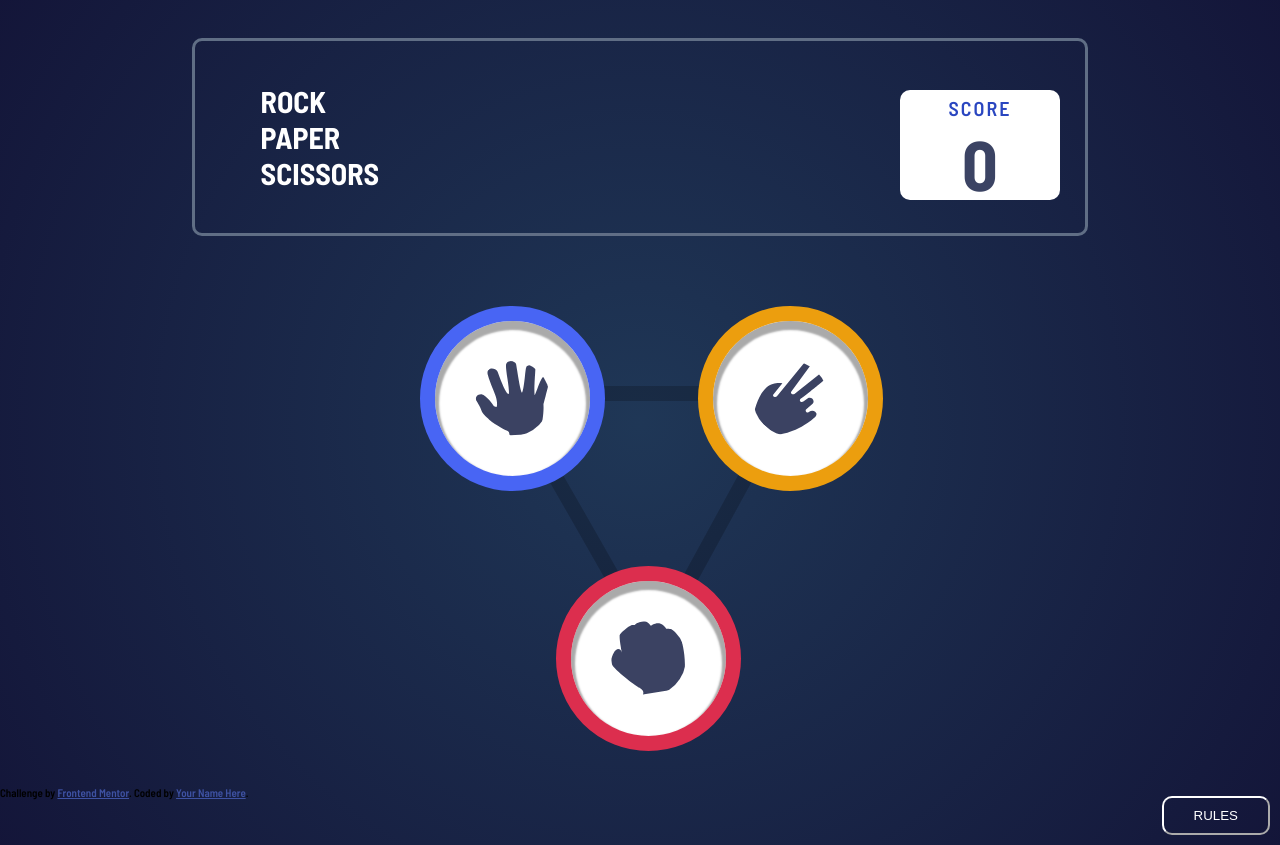
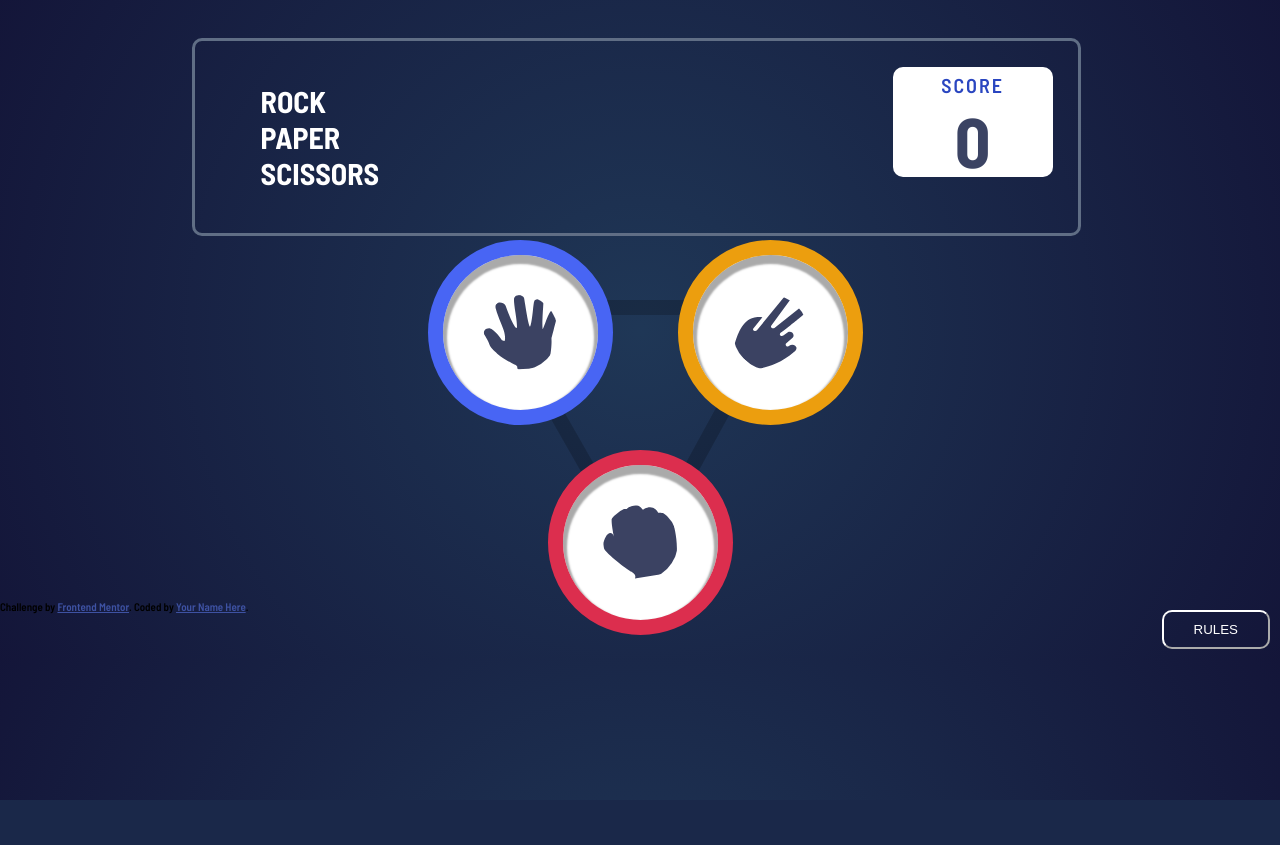
Before and after one commit to JordanKoehler/rock-paper-scissors-master, a PHP site: page /index.html in a window 1280 px wide. After the commit the page ends 800 px from the top, so only its background shows below. Run offline with PHP 8.4, Linux system fonts and the light colour scheme.

Commit message:
Adjustments to desktop view

```diff
--- a/app.js
+++ b/app.js
@@ -21,9 +21,10 @@ $(".icon").click(function() {
   computerPicks();
   document.getElementById('RPS-main').style.display = 'none';
   document.getElementById('versusScreen').style.display = 'block';
+  document.getElementById('playersChoiceScreen').style.display = "block";
   document.getElementById(playerPicks + "Choice").style.display = "inline-block";
   setTimeout(function() {
-    document.getElementById("computerChoiceScreen").style.display = "inline-block"
+    document.getElementById("computerChoiceScreen").style.display = "block"
     document.getElementById(computerChoice + "Computer").style.display = "inline-block"
     document.getElementById("winnerScreen").style.display = "block"
     winLose();
--- a/index.html
+++ b/index.html
@@ -44,7 +44,7 @@
   </div>
 
   <!-- Game  -->
-  <main id="RPS-main" style="display:block;">
+  <main id="RPS-main">
     <div>
       <div class="paper-main">
         <img id="paper" class="icon paper" src="images/icon-paper.svg" alt="">
@@ -60,7 +60,7 @@
 
   <div id="versusScreen" style="display:none;">
     <!-- Players Icon -->
-    <div class="playersChoiceScreen">
+    <div class="playersChoiceScreen" id="playersChoiceScreen" style="display:none;">
       <h3>Your Choice</h3>
       <img id="paperChoice" class="icon paper" src="images/icon-paper.svg" alt="" style="display:none;">
       <img id="scissorsChoice" class="icon scissors" src="images/icon-scissors.svg" alt="" style="display:none;">
@@ -68,16 +68,14 @@
     </div>
 
     <!-- Win or Lose -->
-    <div id="winnerScreen" style="display:none;">
+    <div id="winnerScreen">
       <h1 id="results"></h1>
-      <!-- <h1>YOU WIN!</h1>
-      <h1>YOU LOSE</h1> -->
       <button class="playAgain" type="button" name="button">PLAY AGAIN</button>
     </div>
 
     <!-- Computers Icon -->
-    <div class="computerChoiceScreen" id="computerChoiceScreen" style="display:none;">
-      <h3>Computers Choice</h3>
+    <div id="computerChoiceScreen" style="display:none;">
+      <h3 >Computers Choice</h3>
       <img id="paperComputer" class="icon paper" src="images/icon-paper.svg" alt="" style="display:none;">
       <img id="scissorsComputer" class="icon scissors" src="images/icon-scissors.svg" alt="" style="display:none;">
       <img id="rockComputer" class="icon rock" src="images/icon-rock.svg" alt="" style="display:none;">
--- a/styles.css
+++ b/styles.css
@@ -31,6 +31,9 @@ li {
 }
 
 .header {
+  display: flex;
+  justify-content: space-between;
+  width: 65vw;
   border-style: solid;
   border-radius: 10px;
   margin: 3% 15%;
@@ -39,9 +42,6 @@ li {
 }
 
 .score {
-  position: absolute;
-  left: 900px;
-  top: 90px;
   text-align: center;
   padding: 5px;
   background-color: white;
@@ -61,9 +61,10 @@ main {
   background-image: url("images/bg-triangle.svg");
   background-repeat: no-repeat;
   height: 300px;
-  margin-left: 500px;
-  margin-top: 150px;
-  margin-bottom: 100px;
+  width: 305px;
+  margin: 0 auto;
+  margin-top: 5%;
+  position: relative;
 }
 
 .icon {
@@ -93,54 +95,44 @@ main {
 
 /******** Main Screen Icon *******/
 .paper-main {
-  display: inline-block;
-  position: relative;
-  top: -80px;
-  left: -80px;
-  cursor: pointer;
+  position: absolute;
+  top: -60px;
+  left: -60px;
 }
 
 .rock-main {
-  display: inline-block;
-  position: relative;
-  top: 180px;
-  left: -320px;
-  cursor: pointer;
+  position: absolute;
+  top: 150px;
+  left: 60px;
 }
 
 .scissors-main {
-  display: inline-block;
-  position: relative;
-  top: -80px;
-  right: -10px;
-  cursor: pointer;
+  position: absolute;
+  top: -60px;
+  left: 190px;
 }
 
 /********* Versus Screen *******/
 #versusScreen {
-  height: 500px;
+  display: flex !important;
+  margin: 0 auto;
+  width: 600px;
+}
+
+.playersChoiceScreen {
   text-align: center;
 }
 
-.playersChoiceScreen {
-  position: relative;
-  top: 70px;
-  left: -250px;
-}
-
-.computerChoiceScreen {
-  position: relative;
-  top: -275px;
-  left: 215px;
+#computerChoiceScreen {
+  text-align: center;
 }
 
 #winnerScreen {
+  display: none;
   align-self: center;
   width: 300px;
   text-align: center;
-  position: relative;
-  left: 525px;
-  top: -100px;
+  margin: 0 70px;
 }
 
 /********* Rules *********/
```
Also changed, not shown: other parts of styles.css (+13 -43 lines).
